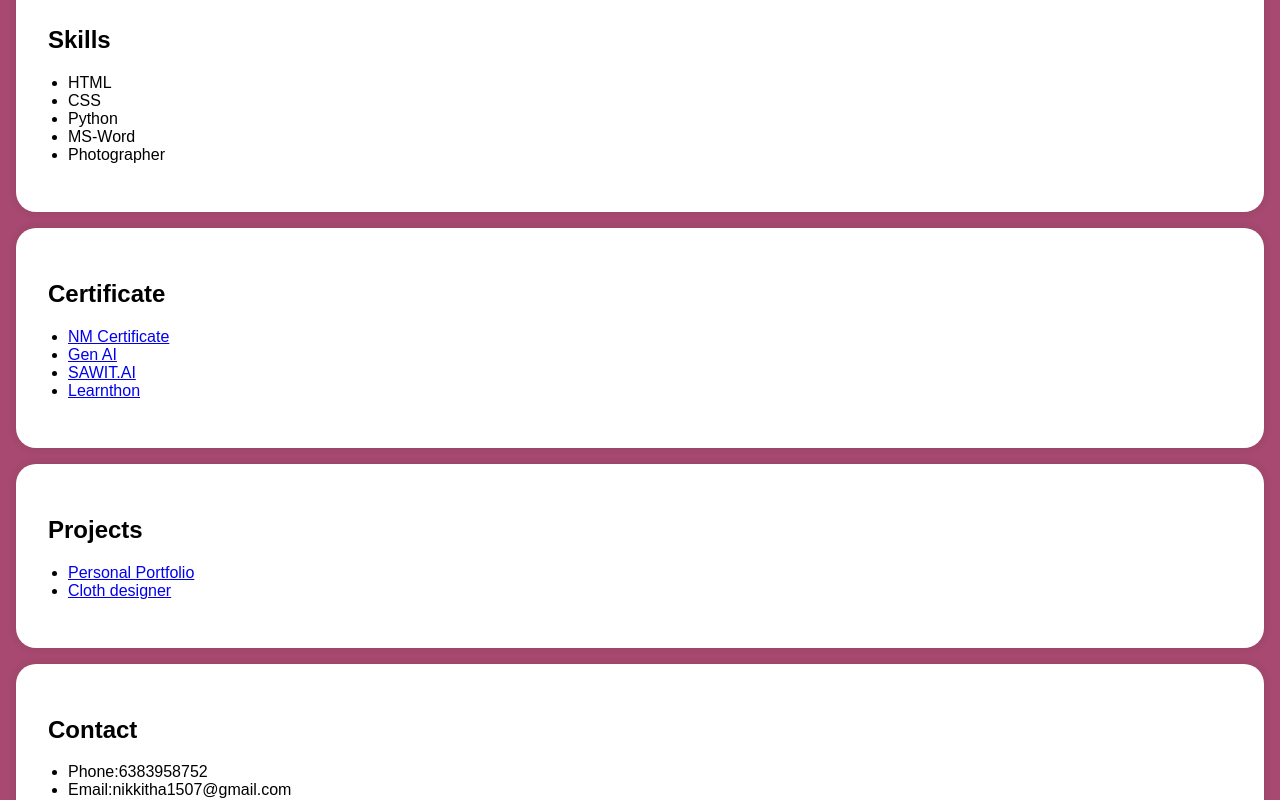
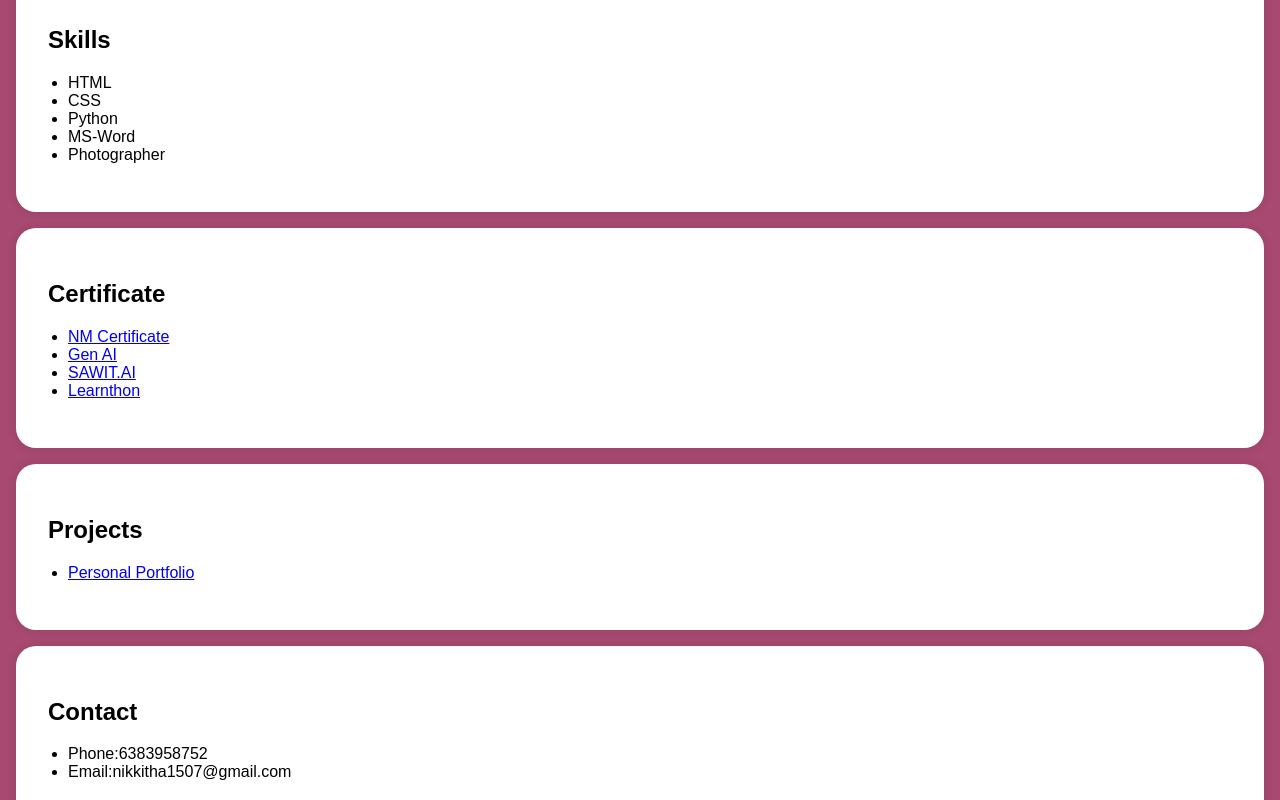
Before and after one commit to nikkitha07/digital-portfolio, a plain HTML site: page index.html in a window 1280 px wide. Shown: the part 672-1472 px from the top of the page. Drawn offline with Linux system fonts and the light colour scheme.

Commit message:
Update index.html

```diff
--- a/index.html
+++ b/index.html
@@ -125,7 +125,7 @@
     <section id="education">
         <div class="section-content">
             <h2>Education</h2>
-            <p>Sri kanyaka parameswari arts and science college for women's-B.sc Computer Science</p>
+            <p>Sri kanyaka parameswari arts and science college for women's - B.sc Computer Science</p>
 
 
         </div>
@@ -163,7 +163,6 @@
             <h2>Projects</h2>
             <ul>
                 <li><a href="https://nikkitha07.github.io/digitalportfolio/">Personal Portfolio</a></li>
-                <li><a href="#">Cloth designer</a></li>
                 <!-- Add more project links here -->
             </ul>
         </div>
```
